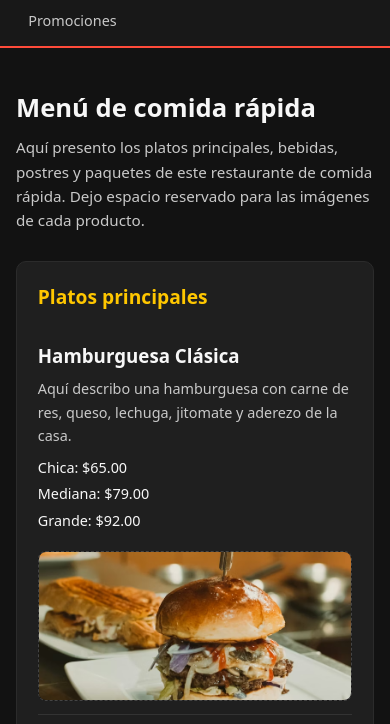
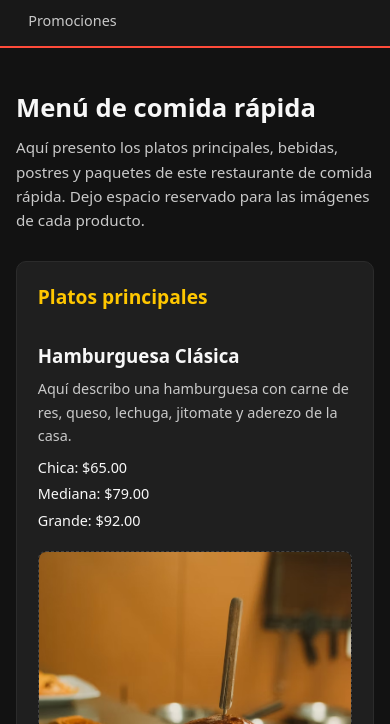
Before and after one commit to omarreyestome-svg/RecetarioPF, a plain HTML site: page menu.html in a window 390 px wide. Shown: the part 112-836 px from the top of the page. Drawn offline with Linux system fonts and the light colour scheme.

Commit message:
Update styles.css

```diff
--- a/styles.css
+++ b/styles.css
@@ -33,7 +33,7 @@ body {
     padding: 1.5rem 1rem 3rem;
 }
 
-/* ---------- ENCABEZADO (como en la versión inicial) ---------- */
+/* ---------- ENCABEZADO (VERSIÓN ORIGINAL) ---------- */
 .header {
     background-color: #181818;
     border-bottom: 2px solid var(--color-primario);
@@ -281,7 +281,7 @@ body {
     margin-bottom: 1.2rem;
 }
 
-/* ---------- MENÚ COMIDA ---------- */
+/* ---------- MENÚ COMIDA (misma base, sin tocar fotos) ---------- */
 .main--menu {
     padding-top: 1rem;
 }
@@ -327,19 +327,16 @@ body {
     margin-bottom: 0.2rem;
 }
 
-/* FOTOS DEL MENÚ (único cambio: tamaño controlado) */
+/* contenedor de imagen del menú, SIN altura fijada */
 .item-menu__imagen {
     background-color: #191919;
     border-radius: 8px;
     border: 1px dashed #444;
-    height: 160px;          /* altura fija para que no se hagan enormes */
     overflow: hidden;
 }
 
 .item-menu__imagen img {
     width: 100%;
-    height: 100%;
-    object-fit: cover;
     display: block;
 }
 
@@ -354,14 +351,11 @@ body {
     background-color: var(--color-panel);
     border-radius: var(--radio);
     border: 1px dashed #444;
-    height: 160px;          /* misma lógica que el menú */
     overflow: hidden;
 }
 
 .galeria-item img {
     width: 100%;
-    height: 100%;
-    object-fit: cover;
     display: block;
 }
 
@@ -390,7 +384,7 @@ body {
     color: var(--color-texto-suave);
 }
 
-/* ---------- FOOTER (como al inicio) ---------- */
+/* ---------- FOOTER (VERSIÓN ORIGINAL) ---------- */
 .footer {
     margin-top: 2rem;
     padding: 1rem 1.2rem;
@@ -445,10 +439,6 @@ body {
         grid-template-columns: minmax(0, 1fr);
     }
 
-    .item-menu__imagen {
-        height: 150px;
-    }
-
     .galeria-grid {
         grid-template-columns: repeat(2, minmax(0, 1fr));
     }
```
